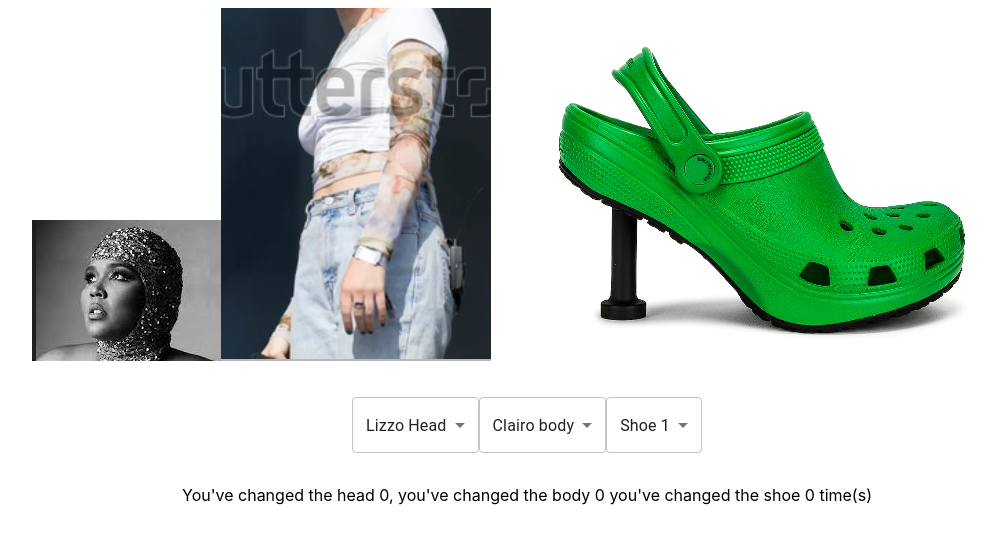
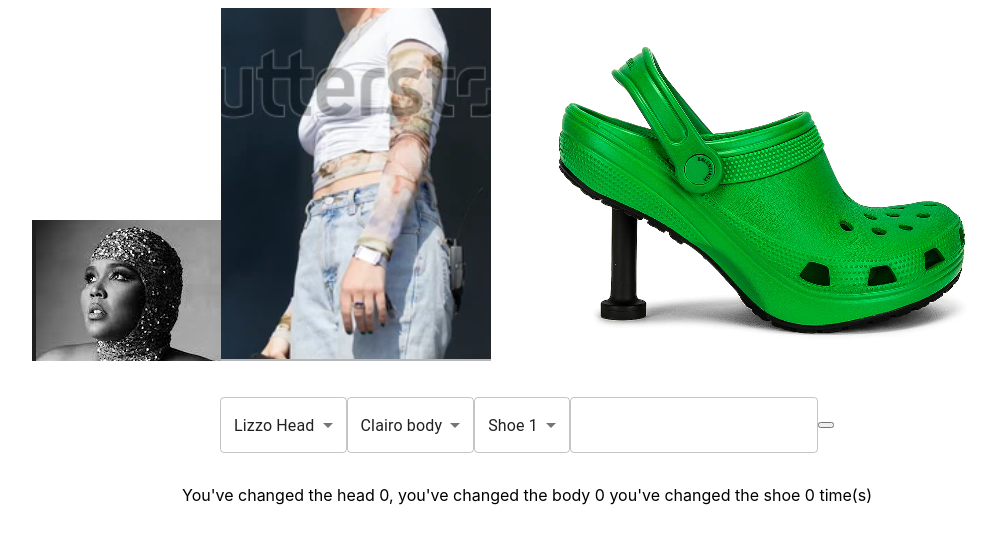
Before and after one commit to Volantstream19/react-character-designer, a React (Create React App) app: page / in a window 1280 px wide. Shown: the top 544 px of the page, without its empty margins (113-1109 px from the left). Built offline with nearby package versions, Linux system fonts and the light colour scheme.

Commit message:
added catchphrases that display inline, CSS work still needs to be done but this will do for now

```diff
--- a/src/components/Controls/Controls.js
+++ b/src/components/Controls/Controls.js
@@ -2,8 +2,20 @@
 import MenuItem from '@mui/material/MenuItem';
 import React from 'react';
 import './Controls.css';
+import { TextField } from '@mui/material';
 
-export default function Controls({ head, setHead, body, setBody, shoes, setShoes, handleChange }) {
+export default function Controls({
+  head,
+  setHead,
+  body,
+  setBody,
+  shoes,
+  setShoes,
+  handleChange,
+  catchphrase,
+  newCatchphrase,
+  addCatchphrase,
+}) {
   return (
     <div className="controls">
       <div className="form-select-head">
@@ -49,6 +61,14 @@
           <MenuItem value="shoe3">Shoe 3</MenuItem>
         </Select>
       </div>
+
+      <TextField
+        value={catchphrase}
+        onChange={(e) => {
+          newCatchphrase(e.target.value);
+        }}
+      ></TextField>
+      <button onClick={() => addCatchphrase()}></button>
     </div>
   );
 }
--- a/src/components/Display/Display.js
+++ b/src/components/Display/Display.js
@@ -1,6 +1,7 @@
 import { useState } from 'react';
 import Controls from '../Controls/Controls';
 import Editor from '../Editor/Editor';
+import Catchphrase from '../Catchphrase/Catchphrase';
 import './Display.css';
 
 export default function Display() {
@@ -10,6 +11,13 @@
   const [bodyCount, bodyCountChanged] = useState(0);
   const [shoes, setShoes] = useState('shoe1');
   const [shoeCount, shoeCountChanged] = useState(0);
+  const [catchphrase, newCatchphrase] = useState('Nothing is real');
+  const [catchArr, setCatchphrase] = useState([]);
+
+  const addCatchphrase = () => {
+    setCatchphrase((preCatch) => [...preCatch, catchphrase]);
+    newCatchphrase();
+  };
 
   const changeCounter = `You've changed the head ${headCount}, you've changed the body ${bodyCount} you've changed the shoe ${shoeCount} time(s)`;
 
@@ -35,9 +43,13 @@
         setHead={setHead}
         setBody={setBody}
         setShoes={setShoes}
+        addCatchphrase={addCatchphrase}
+        newCatchphrase={newCatchphrase}
       />
 
       <div className="change-counter">{changeCounter}</div>
+
+      <Catchphrase catchArr={catchArr} />
     </div>
   );
 }
--- a/src/components/catchphrase/Catchphrase.js
+++ b/src/components/catchphrase/Catchphrase.js
@@ -0,0 +1,6 @@
+import React from 'react';
+
+export default function Catchphrase({ catchArr }) {
+  const catchphrases = catchArr.map((catchphrase, l) => <p key={l}>{catchphrase}</p>);
+  return <div className="catchphrases">{catchphrases}</div>;
+}
```
